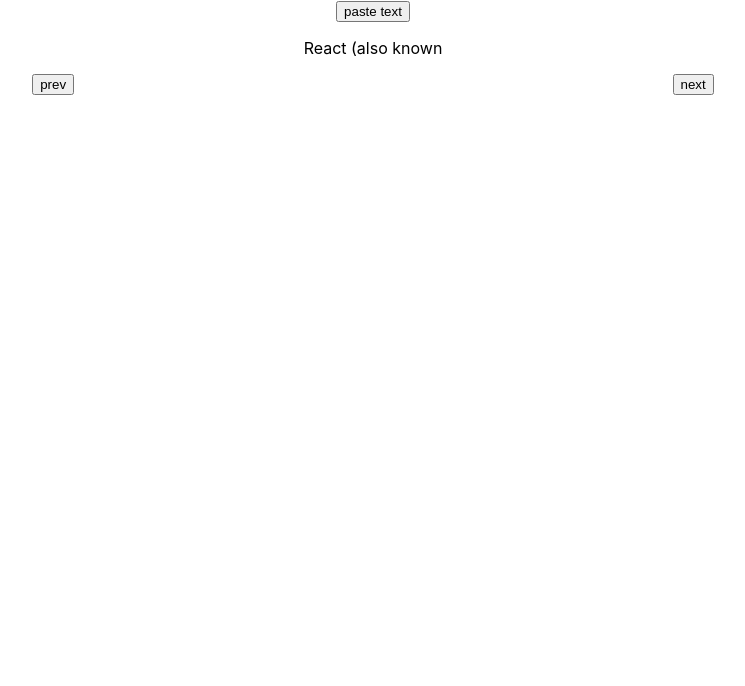
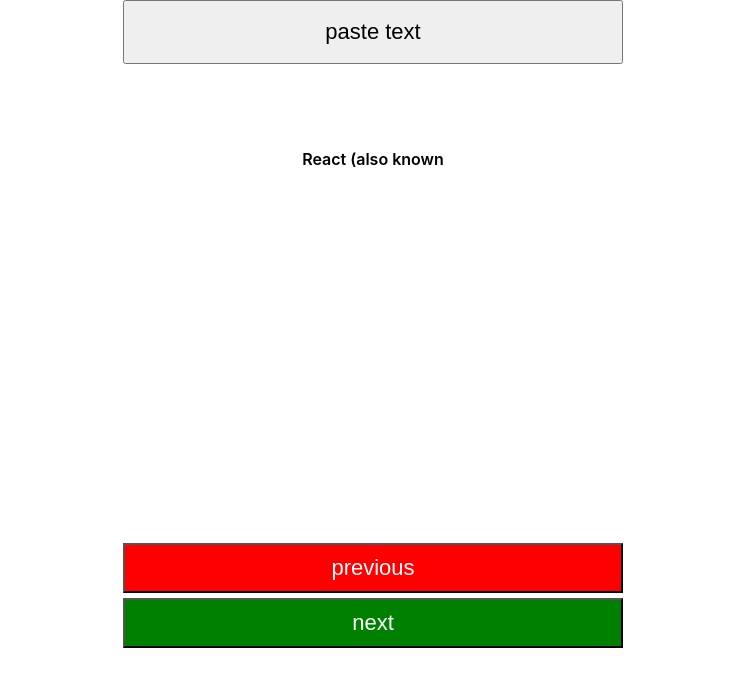
Before and after one commit to Nefari0/speed-read-trainer, a React (Create React App) app: page / in a window 1280 px wide. Shown: the top 686 px of the page, without its empty margins (267-1012 px from the left). Built offline with nearby package versions, Linux system fonts and the light colour scheme.

Commit message:
Styling (with "styled-components")

```diff
--- a/src/App.js
+++ b/src/App.js
@@ -1,8 +1,10 @@
 import './App.css';
 import { useState,useReducer,useEffect } from 'react';
 import { readString, readString2 } from './textString';
+import { BaseButton } from './Components/buttons/button.styles';
 
 import TextLine from './Components/text-line/textline.components';
+import { AppConainer } from './App.styles';
 
 const initialState = {
   chunkIndex:0,
@@ -84,9 +86,10 @@
 
   return (
 
-    <div className="App">
+    // <div className="App">
+    <AppConainer>
 
-      <button onClick={(e) => pasteFromClipboard(e)}>paste text</button>
+      <BaseButton onClick={(e) => pasteFromClipboard(e)}>paste text</BaseButton>
 
       {chunks &&
 
@@ -97,7 +100,7 @@
         />
       }
 
-    </div>
+    </AppConainer>
   );
 }
 
--- /dev/null
+++ b/src/App.styles.jsx
@@ -0,0 +1,18 @@
+import styled from "styled-components";
+
+export const AppConainer = styled.main`
+    width:500px;
+    position:relative;
+    height:650px;
+    margin:auto;
+    display:flex;
+    flex-direction:column;
+
+    @media (max-width:500px) {
+        width:98vw;
+    }
+
+    @media (max-height:650px) {
+        hwight:98vh;
+    }
+`
--- /dev/null
+++ b/src/Components/buttons/button.styles.jsx
@@ -0,0 +1,8 @@
+import styled from "styled-components";
+
+export const BaseButton = styled.button`
+    width:100%;
+    font-size:22px;
+    height:70px;
+    margin:auto;
+`
--- a/src/Components/text-line/textline.components.jsx
+++ b/src/Components/text-line/textline.components.jsx
@@ -1,3 +1,10 @@
+import {
+    TextLineContainer,
+    ButtonPanel,
+    StartButton,
+    StopButton,
+    TextTable
+} from "./textline.styles";
 import { useEffect,useReducer, useState } from "react";
 
 const initialState = {
@@ -60,25 +67,29 @@
     }
 
     return (
-        <div>
-            {mappedElements}
+        <TextLineContainer>
+            <TextTable>
+                {mappedElements}
+            </TextTable>
+            {/* </div> */}
 
             {!isPlaying &&
-            <div style={{display:'flex',width:'100vw'}}>
-                <button
+            <ButtonPanel>
+                <StopButton
                     onClick={() => readActionHander(-1)}
-                    style={{margin:'auto'}}>
-                    prev
-                </button>
+                    style={{margin:'auto'}}
+                >
+                    previous
+                </StopButton>
 
-                <button
+                <StartButton
                     onClick={() => readActionHander(1)}
                     style={{margin:'auto'}}
                 >
                     next
-                </button>
-            </div>}
-        </div>
+                </StartButton>
+            </ButtonPanel>}
+        </TextLineContainer>
     )
 }
 
--- a/src/Components/text-line/textline.styles.jsx
+++ b/src/Components/text-line/textline.styles.jsx
@@ -0,0 +1,44 @@
+import styled from "styled-components";
+import { BaseButton } from "../buttons/button.styles";
+
+export const TextLineContainer = styled.section`
+    height:100%;
+    display:flex;
+    flex-direction:column;
+
+    p {
+        margin:auto;
+        text-align:center;
+    }
+`
+
+export const TextTable = styled.section`
+    height:190px;
+    width:100%;
+    display:flex;
+    flex-direction:column;
+
+    p {
+        font-weight:600;
+    }
+`
+
+export const ButtonPanel = styled.div`
+    position:absolute;
+    display:flex;
+    flex-direction:column;
+    bottom:0px;
+    justify-content:space-between;
+    height:110px;
+    width:100%;
+`
+
+export const StartButton = styled(BaseButton)`
+    background-color:green;
+    height:50px;
+    color:white;
+`
+
+export const StopButton = styled(StartButton)`
+    background-color:red;
+`
```
